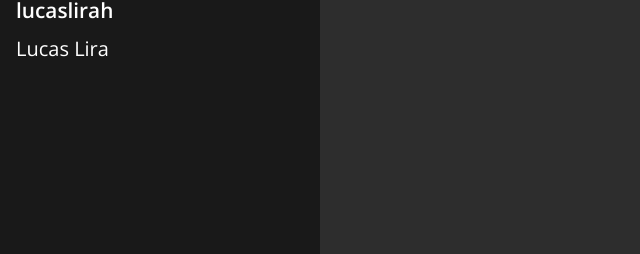
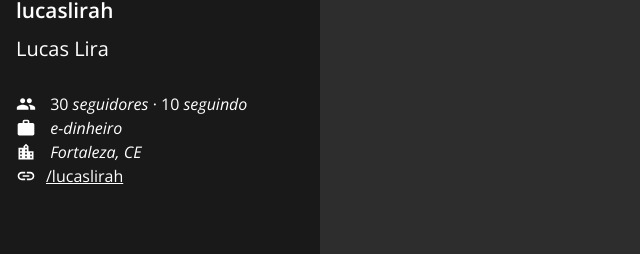
Before and after one commit to lucaslirah/github-api-dev, a React (Create React App) app: page /repositories in a window 1280 px wide. Shown: the part 214-468 px from the top of the page, without its empty margins (0-640 px from the left). Built offline with nearby package versions, Linux system fonts and the light colour scheme.

Commit message:
Dados do usuário - estático

```diff
--- a/src/pages/RepositoriesPage/Profile/index.jsx
+++ b/src/pages/RepositoriesPage/Profile/index.jsx
@@ -1,5 +1,7 @@
 import React from 'react';
-import {Avatar, Container, Header, Login, Name} from './styles';
+import { MdGroup, MdWork, MdLocationCity, MdLink } from 'react-icons/md';
+
+import {Avatar, Container, Data, Header, Inner, Login, Name} from './styles';
 
 function Profile() {
   return (
@@ -9,6 +11,24 @@
         <Login>lucaslirah</Login>
         <Name>Lucas Lira</Name>
       </Header>
+      <Inner>
+        <Data>
+          <MdGroup size={20}/>
+          &nbsp;30&nbsp;<i>seguidores</i>&nbsp;&middot;&nbsp;10&nbsp;<i>seguindo</i>
+        </Data>
+        <Data>
+          <MdWork size={20}/>
+          &nbsp;<i>e-dinheiro</i>
+        </Data>
+        <Data>
+          <MdLocationCity size={20}/>
+          &nbsp;<i>Fortaleza, CE</i>
+        </Data>
+        <Data>
+          <MdLink size={20}/>
+          <a href="https://github.com/lucaslirah">/lucaslirah</a>
+        </Data>
+      </Inner>
     </Container>
   )
 }
--- a/src/pages/RepositoriesPage/Profile/styles.js
+++ b/src/pages/RepositoriesPage/Profile/styles.js
@@ -41,3 +41,21 @@
     display: none;
   }
 `;
+
+export const Inner = styled.div`
+  padding: 1rem 0;
+
+  @media screen and (max-width: ${(props) => props.theme.breakpoints.md}) {
+    display: none;
+  }
+`;
+
+export const Data = styled.p`
+  display: flex;
+  align-items: center;
+  line-height: 1.5;
+
+  svg {
+    margin-right: 10px;
+  }
+`;
```
